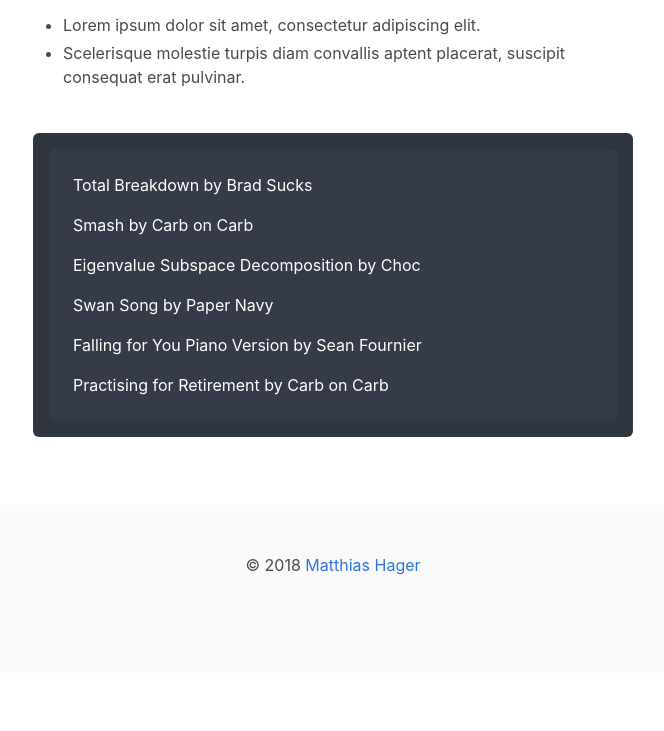
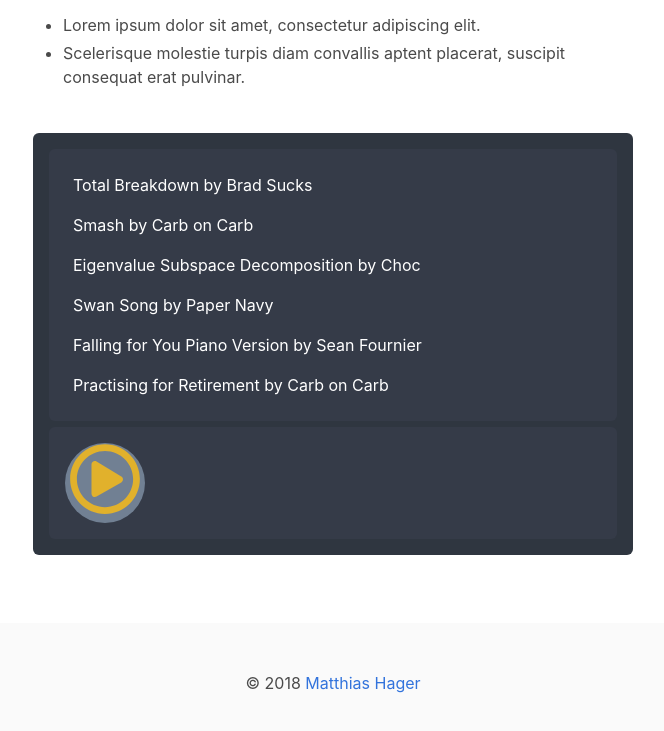
Before and after one commit to matthiaswh/vuejs-media-player-tutorial, a plain HTML site: page index.html in a window 1280 px wide. Shown: the part 708-1439 px from the top of the page, without its empty margins (307-971 px from the left). Before the commit the page ends 1381 px from the top, so only its background shows below. Drawn offline with nearby package versions, Linux system fonts and the light colour scheme.

Commit message:
Next we can build the controls. The user will be able to directly select the track by clicking on it, so there is no need for any additional interface there. We will eventually add a volume control, but let's not jump ahead until we have some music playing.
We can use the same button for play or pause and simply change the icon on it depending on the status. Vue.js lets us easily apply classes according to either a variable or a function. This is a feature I have used heavily in small, interactive Vue.js applications in order to denote some sort of state. Here we simply need to set the class based on whether the music is playing or paused. We could be direct here and write `'fa-play-circle': STATUSES.PAUSED === status`. It's often better to take these seemingly simple equality checks and move them to a computed property. That not only makes it clearer what we're checking, but it makes later updates easier.

We know that some action will need to happen when the user toggles this button. Since we don't know what that action is yet, we'll add a placeholder method in our application.

```diff
--- a/index.html
+++ b/index.html
@@ -41,6 +41,20 @@
           <a>{{ track.title }} by {{ track.artist }}</a>
         </li>
       </ul>
+      <div class="media-player__controls">
+        <a
+          class="media-player__play-pause-button"
+          @click="toggleStatus"
+        >
+          <i
+            class="far"
+            :class="{
+              'fa-play-circle': !isPlaying,
+              'fa-pause-circle': isPlaying
+            }"
+          ></i>
+        </a>
+      </div>
     </div>
   </div>
 </section>
--- a/main.css
+++ b/main.css
@@ -23,3 +23,29 @@
   color: #ffffff;
   background-color: #718093;
 }
+
+.media-player__controls {
+  width: 100%;
+  border-radius: 6px;
+  background-color: #353b48;
+  margin-top: 6px;
+  padding: 16px;
+}
+
+.media-player__play-pause-button {
+  display: inline-block;
+  font-size: 72px;
+  background-color: #718093;
+  color: #e1b12c;
+  width: 80px;
+  height: 80px;
+  line-height: 72px;
+  padding: 0;
+  padding-left: 4px;
+  border-radius: 50%;
+}
+
+.media-player__play-pause-button:hover {
+  box-shadow: 0px 0px 1px 0px #7f8fa6;
+  color: #fbc531;
+}
--- a/main.js
+++ b/main.js
@@ -43,5 +43,19 @@ var app = new Vue({
     activeTrack: 0,
     status: STATUSES.STOPPED,
     volume: 0.5
+  },
+
+  methods: {
+    toggleStatus: function () {}
+  },
+
+  computed: {
+    isPaused: function () {
+      return STATUSES.PAUSED === this.status;
+    },
+
+    isPlaying: function () {
+      return STATUSES.PLAYING === this.status;
+    }
   }
 });
```
